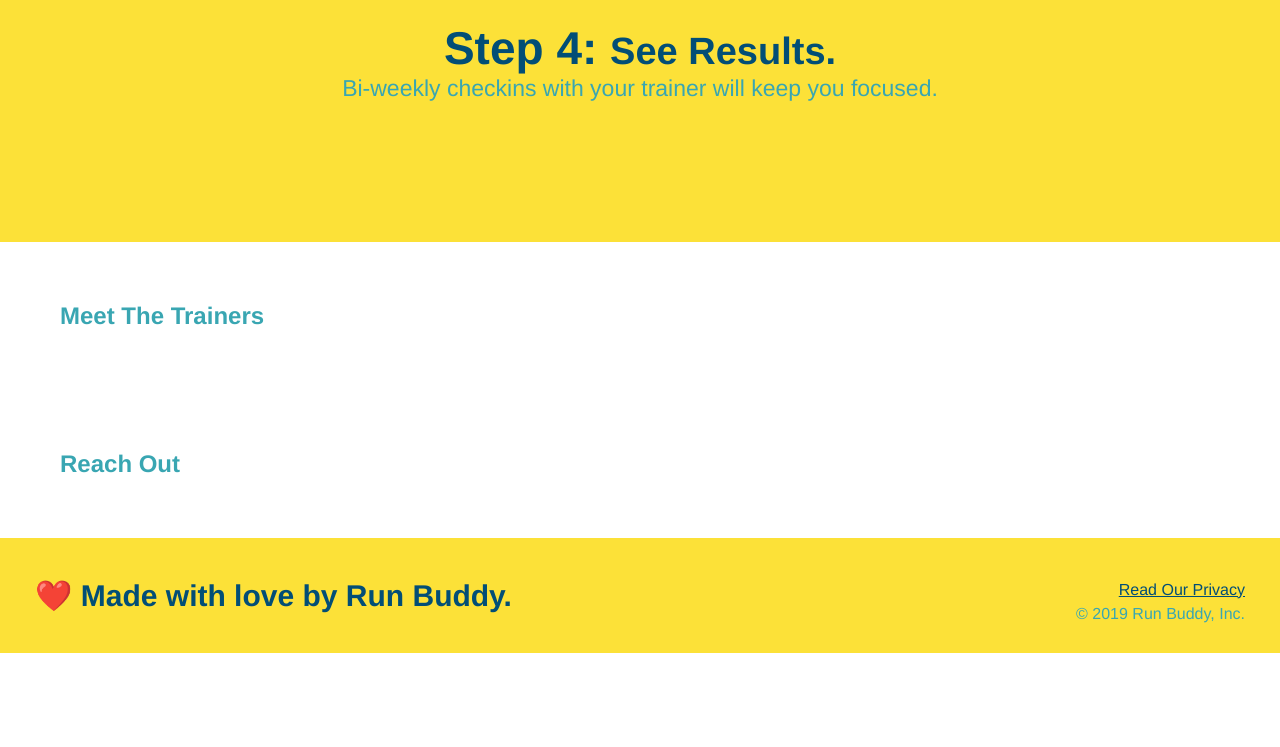
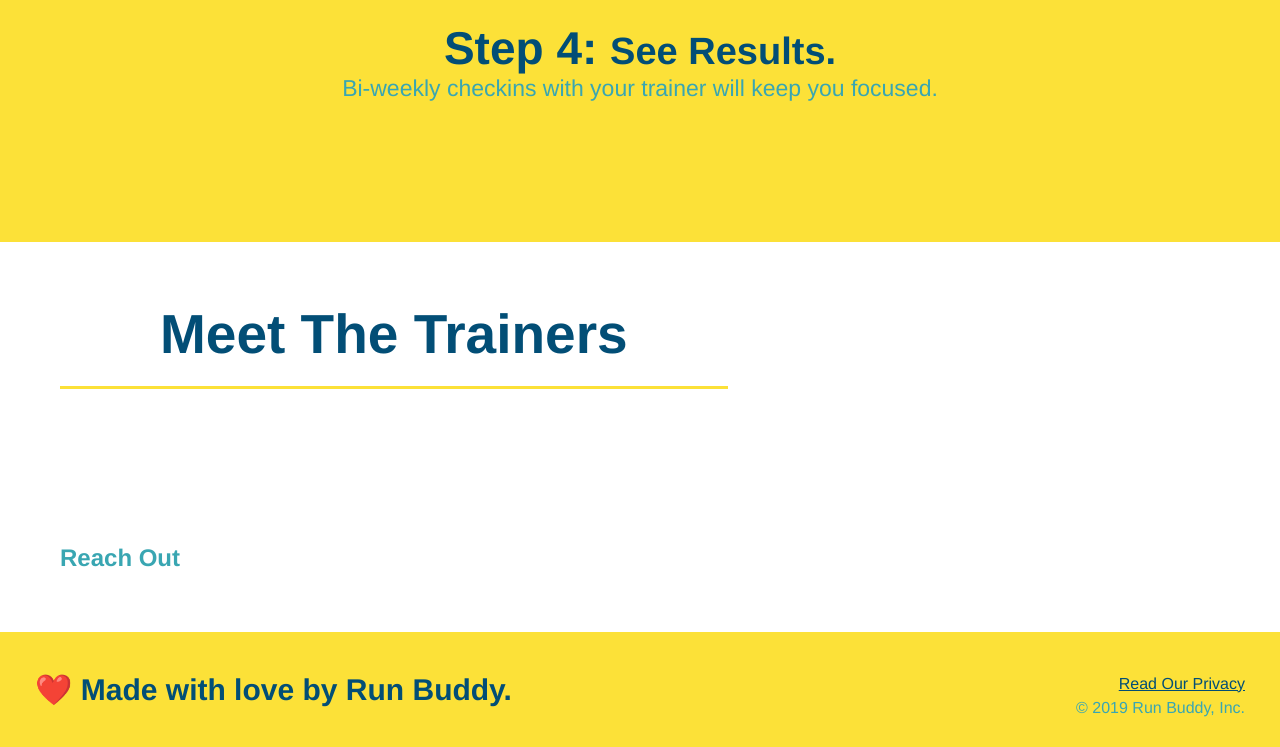
Before and after one commit to wbruns/run-buddy, a plain HTML site: page index.html in a window 1280 px wide. Shown: the part 2420-3167 px from the top of the page. Before the commit the page ends 3073 px from the top, so only its background shows below. Drawn offline with Linux system fonts and the light colour scheme.

Commit message:
started your trainer's structure

```diff
--- a/index.html
+++ b/index.html
@@ -106,8 +106,8 @@
         </section>
 
         <!-- "meet the trainers" section -->
-        <section>
-            <h2>Meet The Trainers</h2>
+        <section id="your-trainers" class="trainers">
+            <h2 class="section-title primary-border">Meet The Trainers</h2>
         </section>
 
         <!-- "reach out" section -->
```
